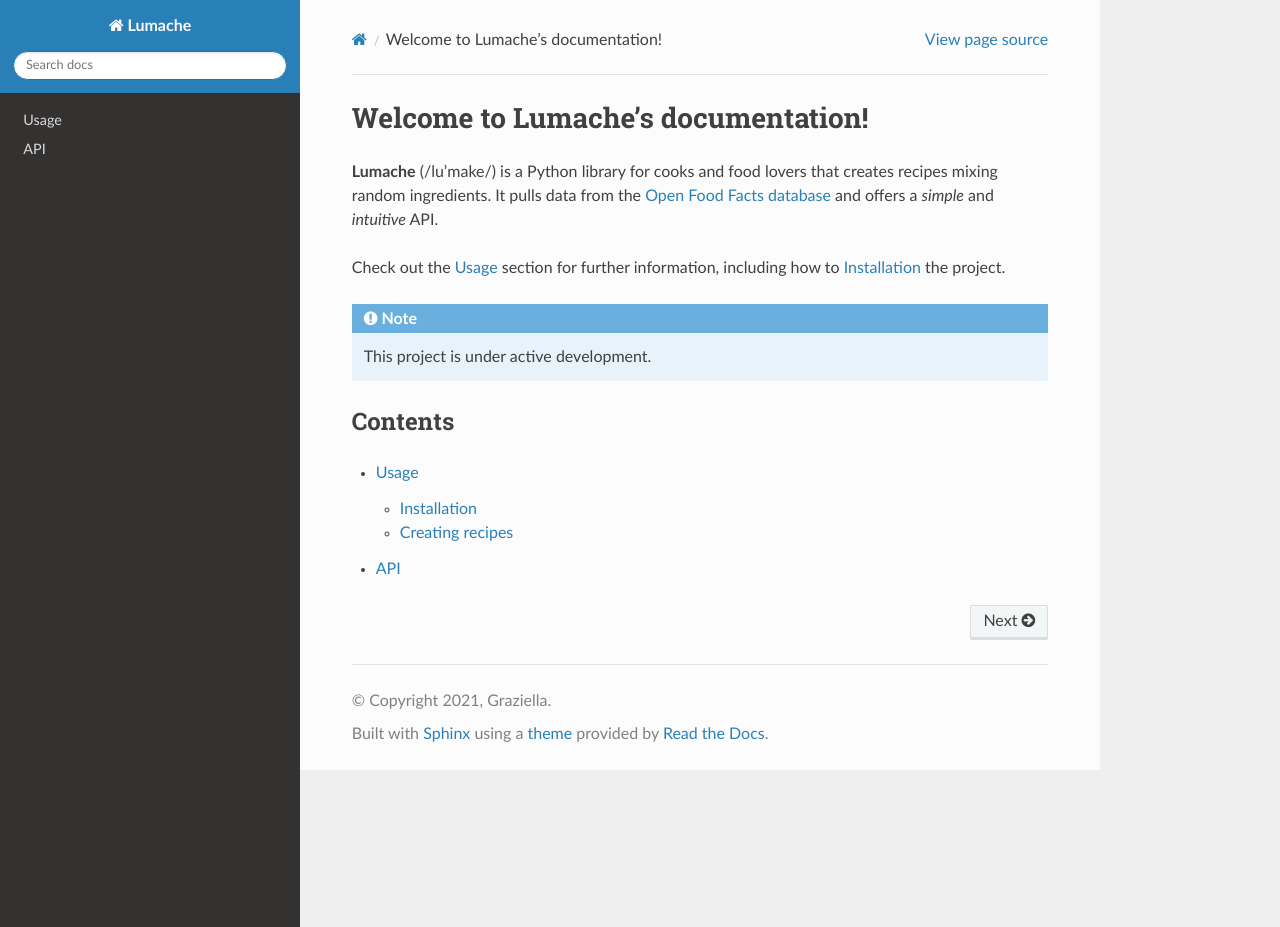
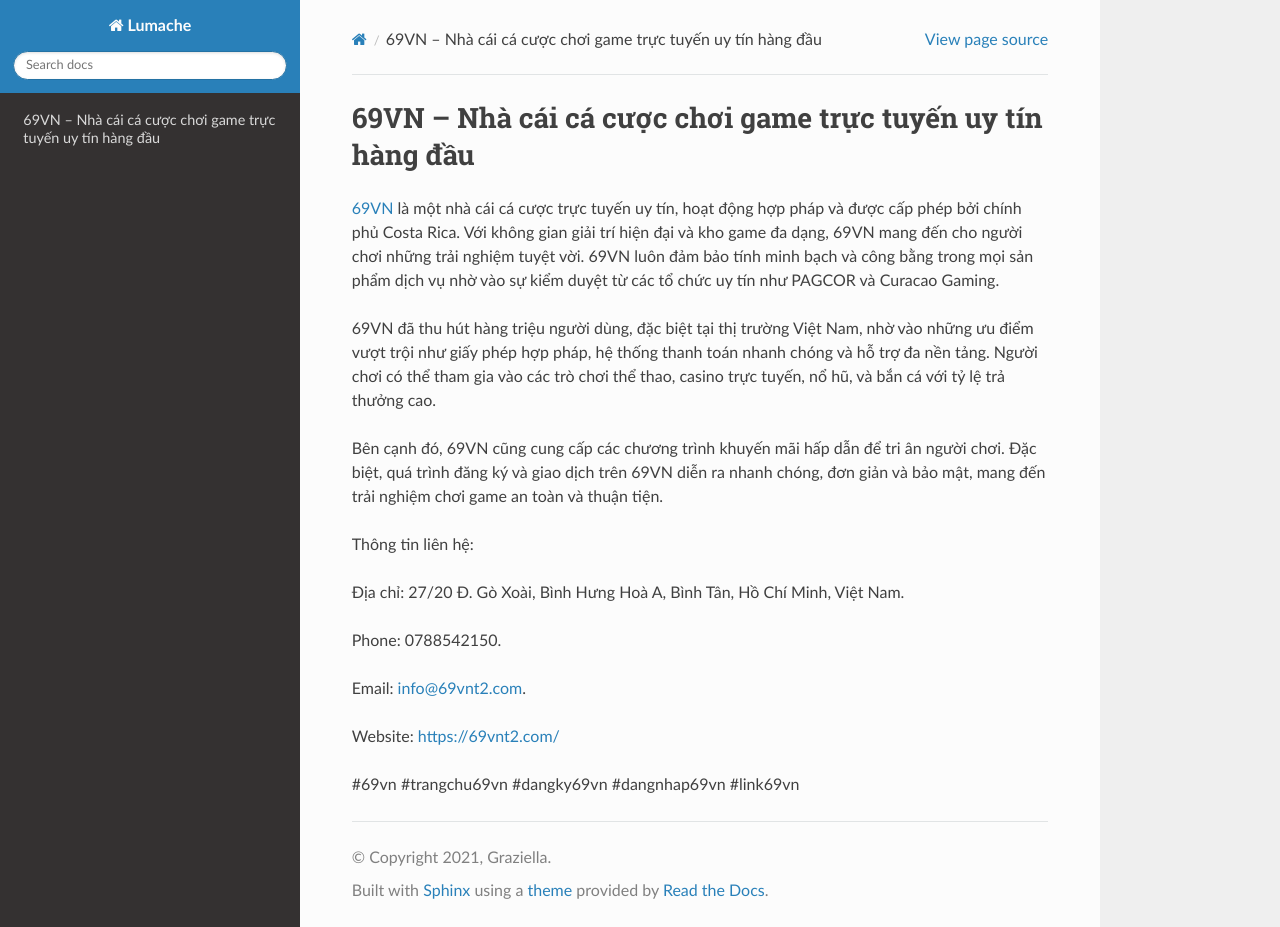
Before and after one commit to parkisngan19/69vnt2com, a Sphinx documentation site: the page built from docs/source/index.rst, in a window 1280 px wide and 927 px high. Built offline with Sphinx 7.4.7 and the Read the Docs theme 3.1.0, drawn with Linux system fonts in a browser that asks for light colours.

Commit message:
Update index.rst

```diff
--- a/docs/source/index.rst
+++ b/docs/source/index.rst
@@ -1,22 +1,20 @@
-Welcome to Lumache's documentation!
+69VN – Nhà cái cá cược chơi game trực tuyến uy tín hàng đầu
 ===================================
 
-**Lumache** (/lu'make/) is a Python library for cooks and food lovers
-that creates recipes mixing random ingredients.
-It pulls data from the `Open Food Facts database <https://world.openfoodfacts.org/>`_
-and offers a *simple* and *intuitive* API.
+`69VN <https://69vnt2.com/>`_ là một nhà cái cá cược trực tuyến uy tín, hoạt động hợp pháp và được cấp phép bởi chính phủ Costa Rica. Với không gian giải trí hiện đại và kho game đa dạng, 69VN mang đến cho người chơi những trải nghiệm tuyệt vời. 69VN luôn đảm bảo tính minh bạch và công bằng trong mọi sản phẩm dịch vụ nhờ vào sự kiểm duyệt từ các tổ chức uy tín như PAGCOR và Curacao Gaming.
 
-Check out the :doc:`usage` section for further information, including
-how to :ref:`installation` the project.
+69VN đã thu hút hàng triệu người dùng, đặc biệt tại thị trường Việt Nam, nhờ vào những ưu điểm vượt trội như giấy phép hợp pháp, hệ thống thanh toán nhanh chóng và hỗ trợ đa nền tảng. Người chơi có thể tham gia vào các trò chơi thể thao, casino trực tuyến, nổ hũ, và bắn cá với tỷ lệ trả thưởng cao.
 
-.. note::
+Bên cạnh đó, 69VN cũng cung cấp các chương trình khuyến mãi hấp dẫn để tri ân người chơi. Đặc biệt, quá trình đăng ký và giao dịch trên 69VN diễn ra nhanh chóng, đơn giản và bảo mật, mang đến trải nghiệm chơi game an toàn và thuận tiện.
 
-   This project is under active development.
+Thông tin liên hệ:
 
-Contents
---------
+Địa chỉ: 27/20 Đ. Gò Xoài, Bình Hưng Hoà A, Bình Tân, Hồ Chí Minh, Việt Nam.
 
-.. toctree::
+Phone: 0788542150.
 
-   usage
-   api
+Email: info@69vnt2.com.
+
+Website: https://69vnt2.com/
+
+#69vn #trangchu69vn #dangky69vn #dangnhap69vn #link69vn
```
